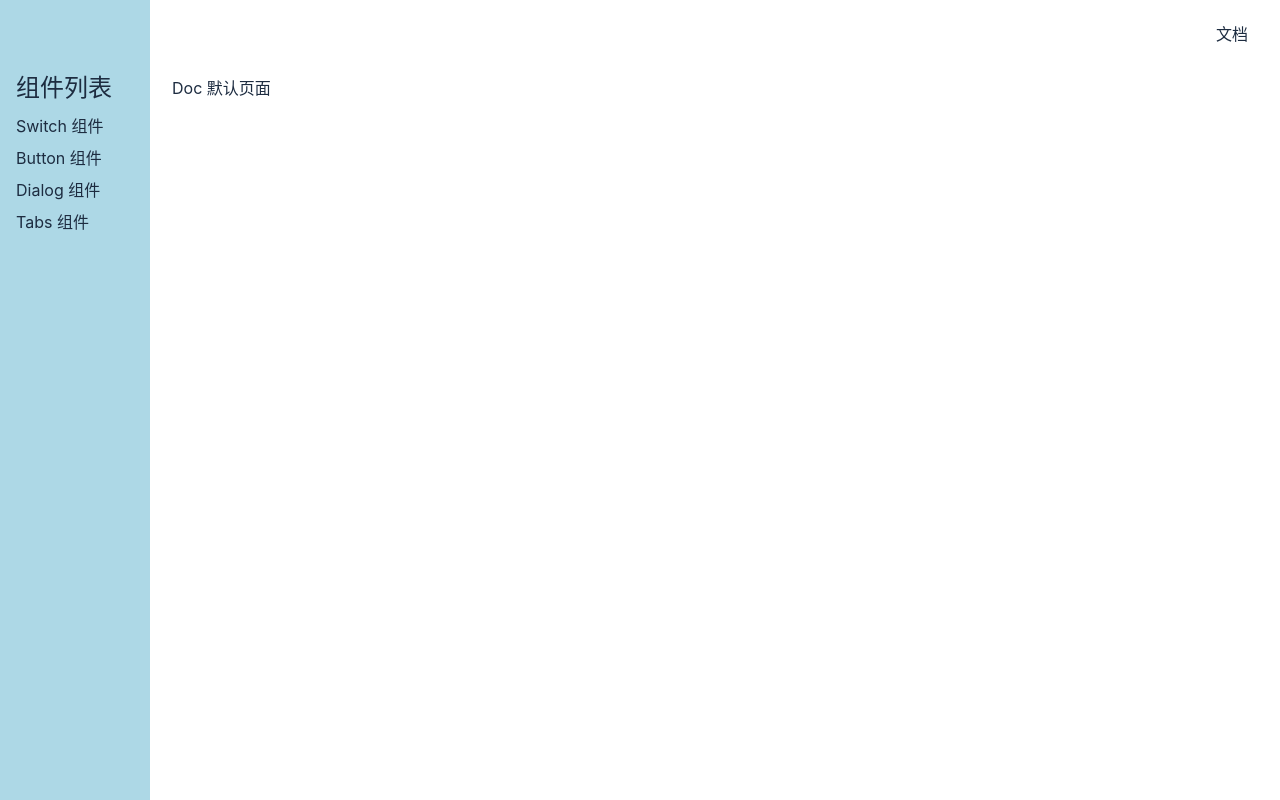
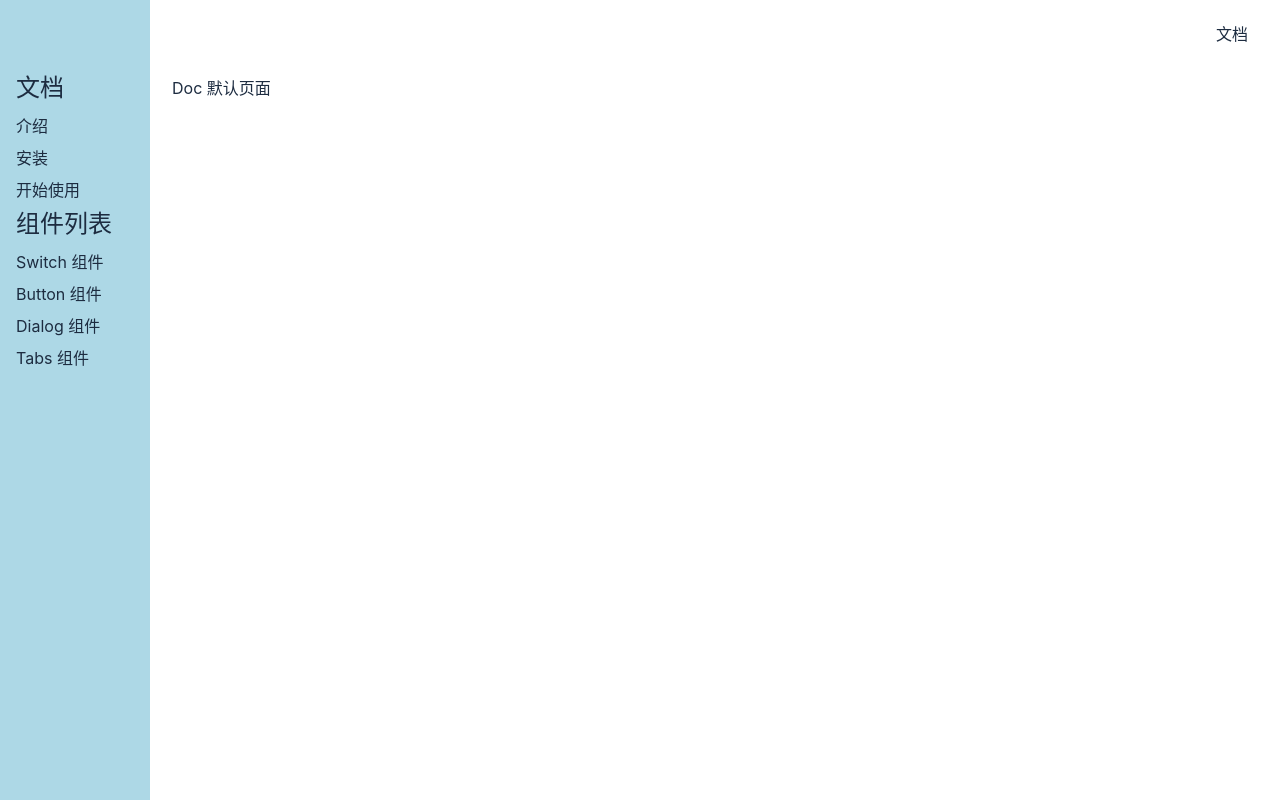
Before and after one commit to baozi928/lulu-UI, a Vue app: page /#/doc in a window 1280 px wide. Built offline with nearby package versions, Linux system fonts and the light colour scheme.

Commit message:
新增路由

```diff
--- a/src/components/Topnav.vue
+++ b/src/components/Topnav.vue
@@ -1,10 +1,10 @@
 <template>
     <div class="topnav">
-        <div class="logo">
+        <router-link to="/" class="logo">
             <svg class="icon">
                 <use xlink:href="#icon-shengdan-xiaolu"></use>
             </svg>
-        </div>
+        </router-link>
         <ul class="menu">
             <li>
                 <router-link to="/doc">文档</router-link>
--- a/src/router.ts
+++ b/src/router.ts
@@ -6,6 +6,9 @@ import ButtonDemo from "./components/ButtonDemo.vue";
 import DialogDemo from "./components/DialogDemo.vue";
 import TabsDemo from "./components/TabsDemo.vue";
 import DocDemo from "./components/DocDemo.vue";
+import Intro from './views/Intro.vue';
+import GetStarted from './views/GetStarted.vue'
+import Install from './views/Install.vue'
 
 
 const history = createWebHashHistory();
@@ -18,6 +21,9 @@ export const router = createRouter({
             component: Doc,
             children: [
                 { path: "", component: DocDemo },
+                { path: "intro", component: Intro },
+                { path: "get-started", component: GetStarted },
+                { path: "install", component: Install },
                 { path: "switch", component: SwitchDemo },
                 { path: "button", component: ButtonDemo },
                 { path: "dialog", component: DialogDemo },
--- a/src/views/Doc.vue
+++ b/src/views/Doc.vue
@@ -4,6 +4,18 @@
             <Topnav toggleMenuButtonVisible class="nav" />
         <div class="content">
             <aside v-if="menuVisible">
+                <h2>文档</h2>
+                <ol>
+                    <li>
+                        <router-link to="/doc/intro">介绍</router-link>
+                    </li>
+                    <li>
+                        <router-link to="/doc/install">安装</router-link>
+                    </li>
+                    <li>
+                        <router-link to="/doc/get-started">开始使用</router-link>
+                    </li>
+                </ol>
                 <h2>组件列表</h2>
                 <ol>
                     <li>
--- /dev/null
+++ b/src/views/GetStarted.vue
@@ -0,0 +1,5 @@
+<template>
+    <div>
+        开始
+    </div>
+</template>
--- /dev/null
+++ b/src/views/Install.vue
@@ -0,0 +1,5 @@
+<template>
+    <div>
+        开始
+    </div>
+</template>
--- /dev/null
+++ b/src/views/Intro.vue
@@ -0,0 +1,5 @@
+<template>
+    <div>
+        Intro
+    </div>
+</template>
```
